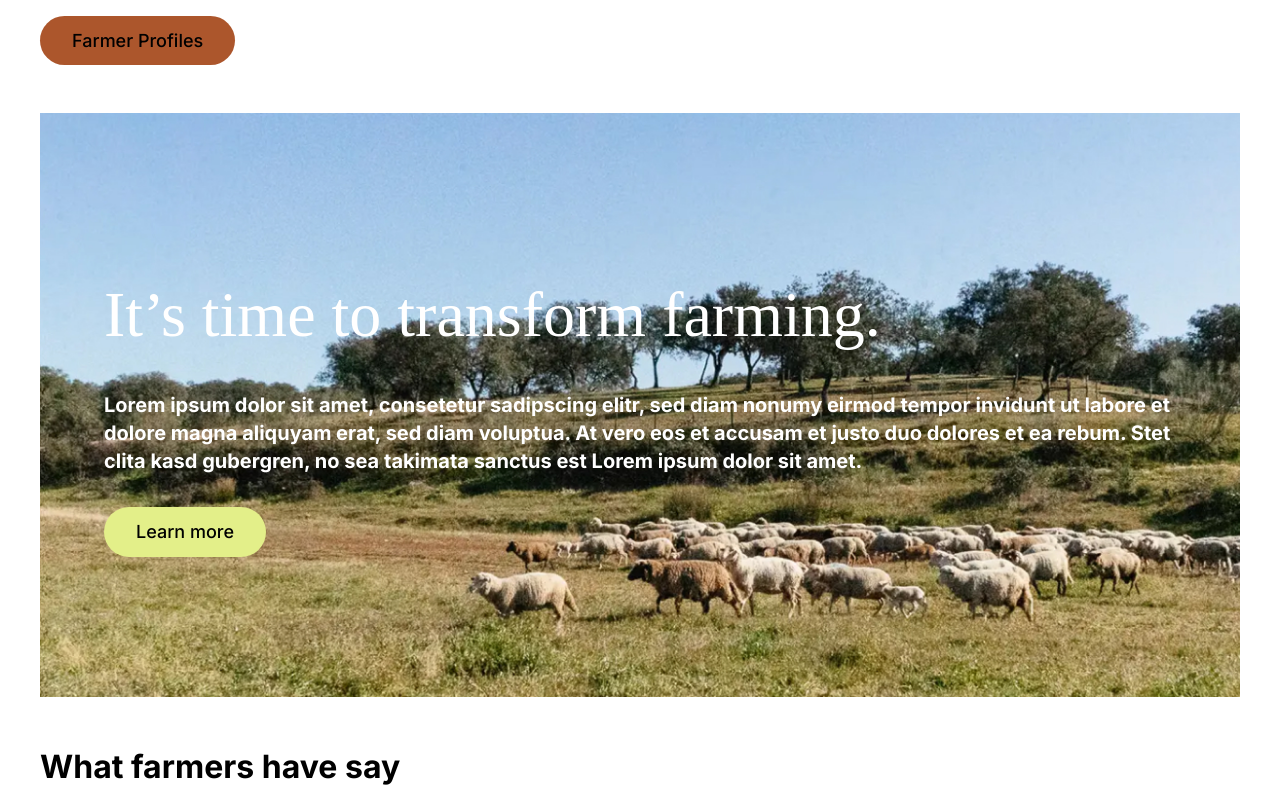
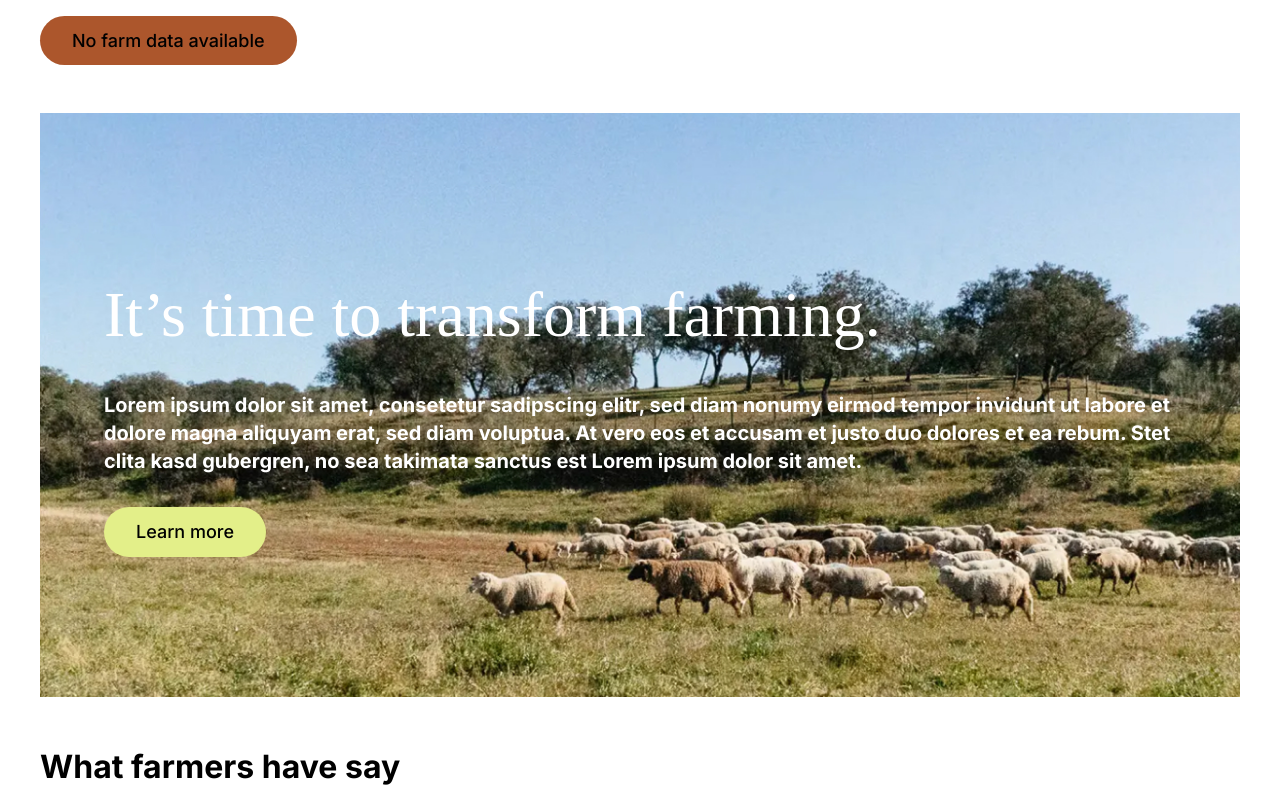
Before and after one commit to ZsuzsaL/cf-app, a Next.js app: page / in a window 1280 px wide. Shown: the top 800 px of the page. Built offline with nearby package versions, Linux system fonts and the light colour scheme; no server answers; the database is empty.

Commit message:
add NEON database

```diff
--- /dev/null
+++ b/app/api/data.ts
@@ -0,0 +1,17 @@
+import type { NextApiRequest, NextApiResponse } from 'next';
+import { query } from '../../lib/db';
+import { FarmInfoData } from '../types/types';
+
+
+
+export default async function handler(
+  req: NextApiRequest,
+  res: NextApiResponse<FarmInfoData[] | { error: string }>
+) {
+  try {
+    const result = await query('SELECT * FROM farmInfo');
+    res.status(200).json(result.rows);
+  } catch (error) {
+    res.status(500).json({ error: 'Internal Server Error' });
+  }
+}
--- a/app/components/Header.tsx
+++ b/app/components/Header.tsx
@@ -1,7 +1,9 @@
-type Props = {};
+type HeaderProps = {
+  farmName: string;
+};
 
-const Header = (props: Props) => {
-  return <button className="my-4 bg-clay ">Farmer Profiles</button>;
+const Header: React.FC<HeaderProps> = ({ farmName }) => {
+  return <button className="my-4 bg-clay ">{farmName}</button>;
 };
 
 export default Header;
--- a/app/page.tsx
+++ b/app/page.tsx
@@ -1,10 +1,22 @@
+import { query } from "../lib/db";
 import Header from "./components/Header";
 import TwoImage from "./components/TwoImage";
+import { FarmInfoData } from "./types/types";
 
-export default function Home() {
+async function getData(): Promise<FarmInfoData[]> {
+  const result = await query("SELECT * FROM your_table");
+  return result.rows;
+}
+
+export default async function Home() {
+  const data: FarmInfoData[] = await getData();
+
+  const farmname: string =
+    data.length > 0 ? data[0].farmname : "No farm data available";
+
   return (
     <main className="">
-      <Header />
+      <Header farmName={farmname} />
       <section className="text-white bg-[url(/images/start_header.jpg)] bg-contain h-[600px] bg-no-repeat p-16 flex justify-center flex-col">
         <h1>It’s time to transform farming.</h1>
         <h4 className="my-8">
--- /dev/null
+++ b/app/types/types.ts
@@ -0,0 +1,19 @@
+export type FarmInfoData = {
+  farmid: number;
+  uniquecffarmid: string;
+  farmname: string;
+  farmmanagerfirstname: string;
+  farmmanagerlastname: string;
+  landownerfirstname: string;
+  landownerlastname: string;
+  relationshipmanagerorowner: string;
+  email: string;
+  farmsize: string;
+  address: string;
+  postalcode: string;
+  farmcoordinatesnorth: string;
+  farmcoordinateseast: string | null;
+  country: string;
+  telephone: string;
+  creationdate: string | null;
+};
--- /dev/null
+++ b/lib/db.ts
@@ -0,0 +1,11 @@
+
+import dotenv from 'dotenv';
+import { Pool } from 'pg';
+
+dotenv.config();
+
+const pool = new Pool({
+  connectionString: process.env.DATABASE_URL,
+});
+
+export const query = (text: string, params?: any[]) => pool.query(text, params);
--- a/package.json
+++ b/package.json
@@ -14,7 +14,10 @@
     "component:headless": "cypress run --component"
   },
   "dependencies": {
+    "@neondatabase/serverless": "^0.9.4",
+    "dotenv": "^16.4.5",
     "next": "14.2.4",
+    "pg": "^8.12.0",
     "react": "^18",
     "react-dom": "^18"
   },
```
Also changed, not shown: 1 other file (tests, documents, lock files or other folders).
